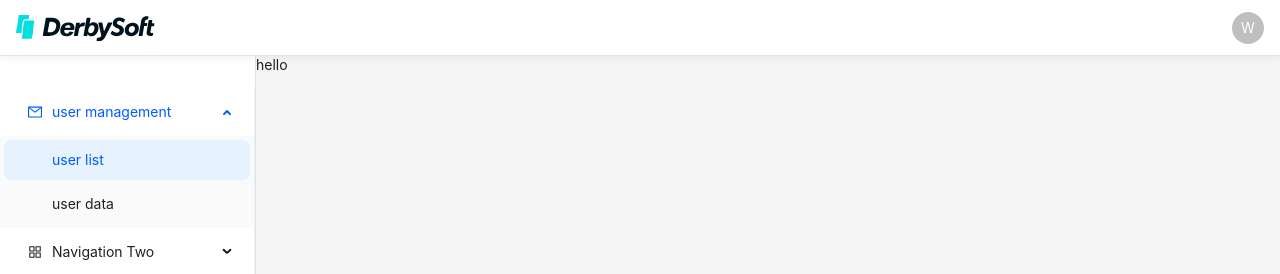
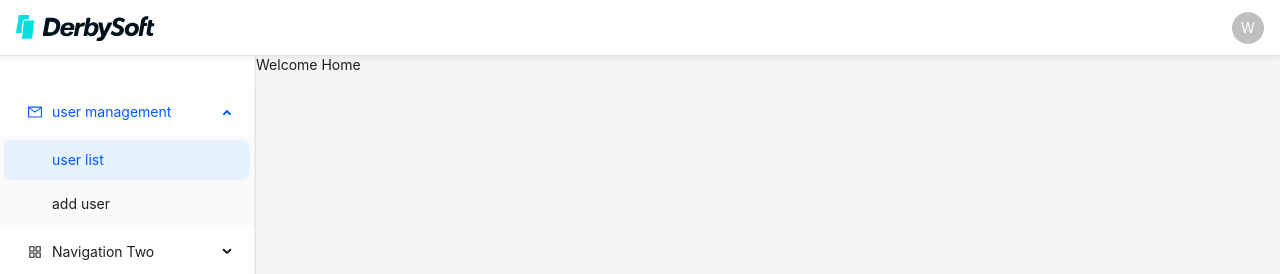
Before and after one commit to leonwgc/ant-admin-template, a React app: page /app in a window 1280 px wide. Shown: the top 274 px of the page. Built offline with nearby package versions, Linux system fonts and the light colour scheme; what react-uni-comps, simple-redux-store would draw is missing.

Commit message:
chore: routes

```diff
--- a/src/App.tsx
+++ b/src/App.tsx
@@ -25,7 +25,13 @@ const App = () => {
       <Routes>
         <Route path="/login" element={<div>Login</div>} />
         <Route path="/register" element={<div>Register</div>} />
-        <Route path="app" element={<AppLayout />}></Route>
+        <Route path="app" element={<AppLayout />}>
+          <Route index element={<div>Welcome Home</div>} />
+          <Route path="users" element={<div>Users</div>} />
+          <Route path="users/add" element={<div>add user</div>} />
+          <Route path="admins" element={<div>Admins</div>} />
+          <Route path="*" element={<div>Not Found</div>} />
+        </Route>
       </Routes>
     </ConfigProvider>
   );
--- a/src/AppLayout.tsx
+++ b/src/AppLayout.tsx
@@ -1,6 +1,6 @@
-import React, { Suspense } from 'react';
+import React from 'react';
 import { Layout } from 'antd';
-import { Route, Routes } from 'react-router';
+import { Outlet } from 'react-router';
 import Sider from './Sider';
 import Header from './Header';
 
@@ -13,7 +13,7 @@ const AppLayout: React.FC = () => {
       <Layout>
         <Sider className="app-layout__sider" />
         <Layout.Content className="app-layout__content">
-          <Suspense fallback={<div>Loading...</div>}>hello</Suspense>
+          <Outlet />
         </Layout.Content>
       </Layout>
     </Layout>
--- a/src/Sider.tsx
+++ b/src/Sider.tsx
@@ -5,13 +5,13 @@ import {
 } from '@ant-design/icons';
 import { Layout, Menu, MenuProps, SiderProps } from 'antd';
 import { useEffect, useState } from 'react';
+import { useNavigate } from 'react-router';
+import SiderToggleButton from './SiderToggleButton';
 
-// import { useHistory } from 'react-router-dom';
-import SiderToggleButton from './SiderToggleButton';
-import Routes from './Routes';
-import { useNavigate } from 'react-router';
-
-type MenuItem = Required<MenuProps>['items'][number];
+type MenuItem = Required<MenuProps>['items'][number] & {
+  children?: MenuItem[];
+  route?: string;
+};
 
 const items: MenuItem[] = [
   {
@@ -22,10 +22,12 @@ const items: MenuItem[] = [
       {
         key: '11',
         label: 'user list',
+        route: '/app/users',
       },
       {
         key: '12',
-        label: 'user data',
+        label: 'add user',
+        route: '/app/users/add',
       },
     ],
   },
@@ -127,7 +129,17 @@ export default (props: SiderProps) => {
       {...props}
     >
       <Menu
-        onClick={(item) => navigate(item.key)}
+        onClick={(item) => {
+          let index = item.keyPath.length - 1;
+          let menu;
+          let parentItems = items.slice();
+          while (index > -1) {
+            menu = parentItems.find((m) => m.key === item.keyPath[index]);
+            parentItems = menu?.children || [];
+            index--;
+          }
+          navigate(menu?.route);
+        }}
         defaultSelectedKeys={selectedKeys}
         selectedKeys={selectedKeys}
         onSelect={(item) => {
```
Also changed, not shown: src/Routes.tsx (deleted, +0 -9 lines).
